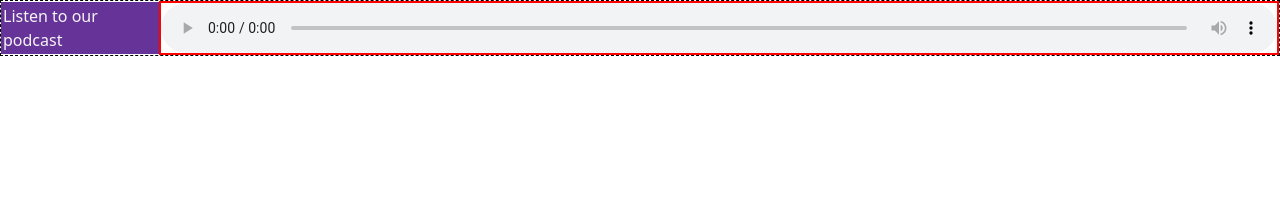
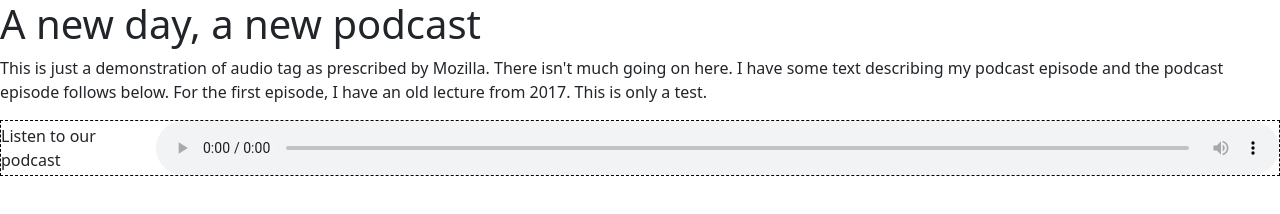
Before and after one commit to washingtonredskins/washingtonredskins.github.io, a website: page index.html in a window 1280 px wide. Drawn offline with nearby package versions, Linux system fonts and the light colour scheme.

Commit message:
add paragraph text, remove style

```diff
--- a/index.html
+++ b/index.html
@@ -12,13 +12,26 @@
 </head>
 
 <body>
+    <article>
+        <h1>
+            A new day, a new podcast
+        </h1>
+        <p>
+            This is just a demonstration of audio tag as prescribed by Mozilla.
+            There isn't much going on here.
+            I have some text describing my podcast episode and the podcast episode follows below.
+            For the first episode, I have an old lecture from 2017.
+            This is only a test.
+        </p>
         <figure>
             <figcaption>Listen to our podcast</figcaption>
-        <audio controls src="/media/2017_03_13-13_43_05.ogg" class="embed-responsive-item">
+            <audio controls src="/media/2017_03_13-13_43_05.ogg">
                 Your browser does not support the
                 <code>audio</code> element.
             </audio>
         </figure>
+    </article>
+
 </body>
 
 </html>
--- a/media/style.css
+++ b/media/style.css
@@ -5,11 +5,5 @@ figure {
     align-items:center;
 }
 figure audio {
-    border: 2px solid red;
     width: 90%;
 }
-figure figcaption {
-    border: 2px solid rebeccapurple;
-    background-color: rebeccapurple;
-    color: whitesmoke;
-}
```
Lines whose indentation alone changed are shown as unchanged.
